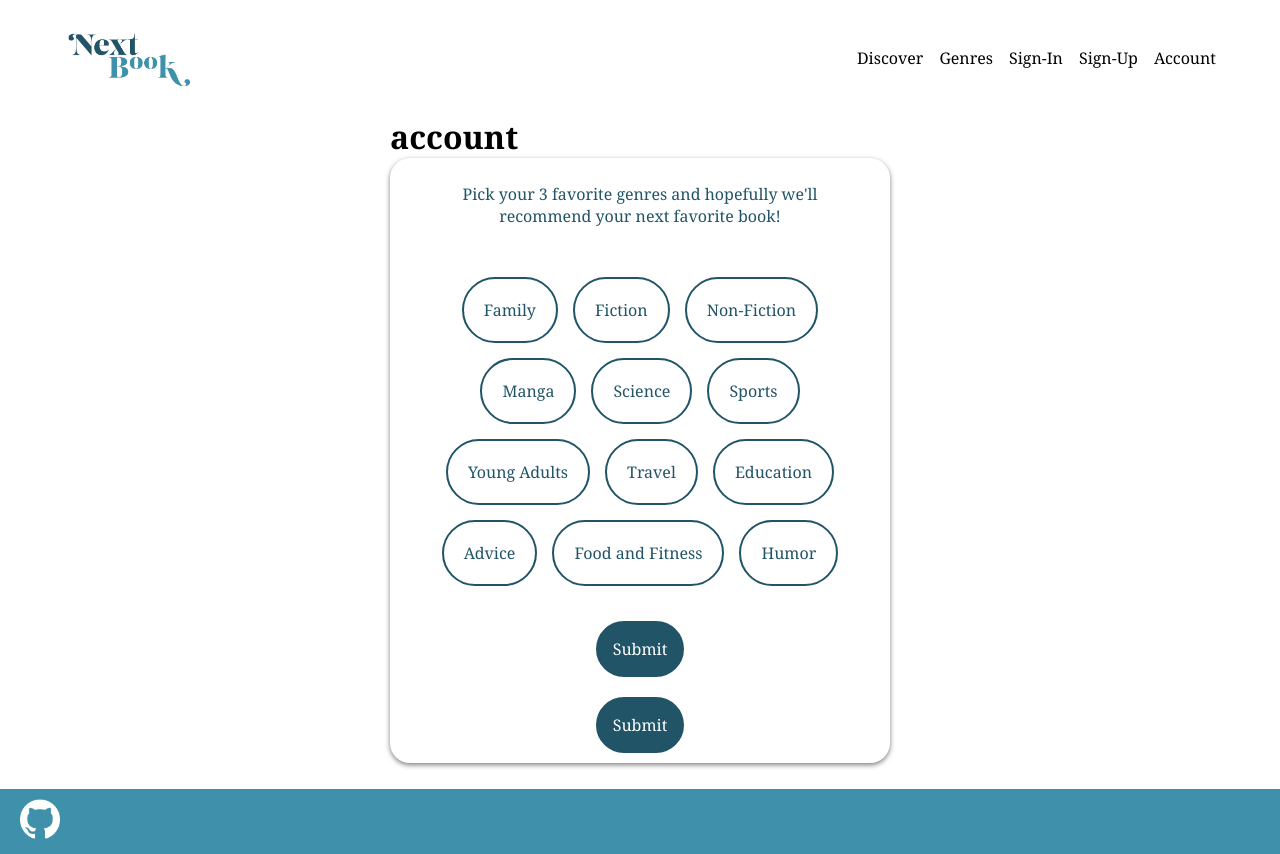
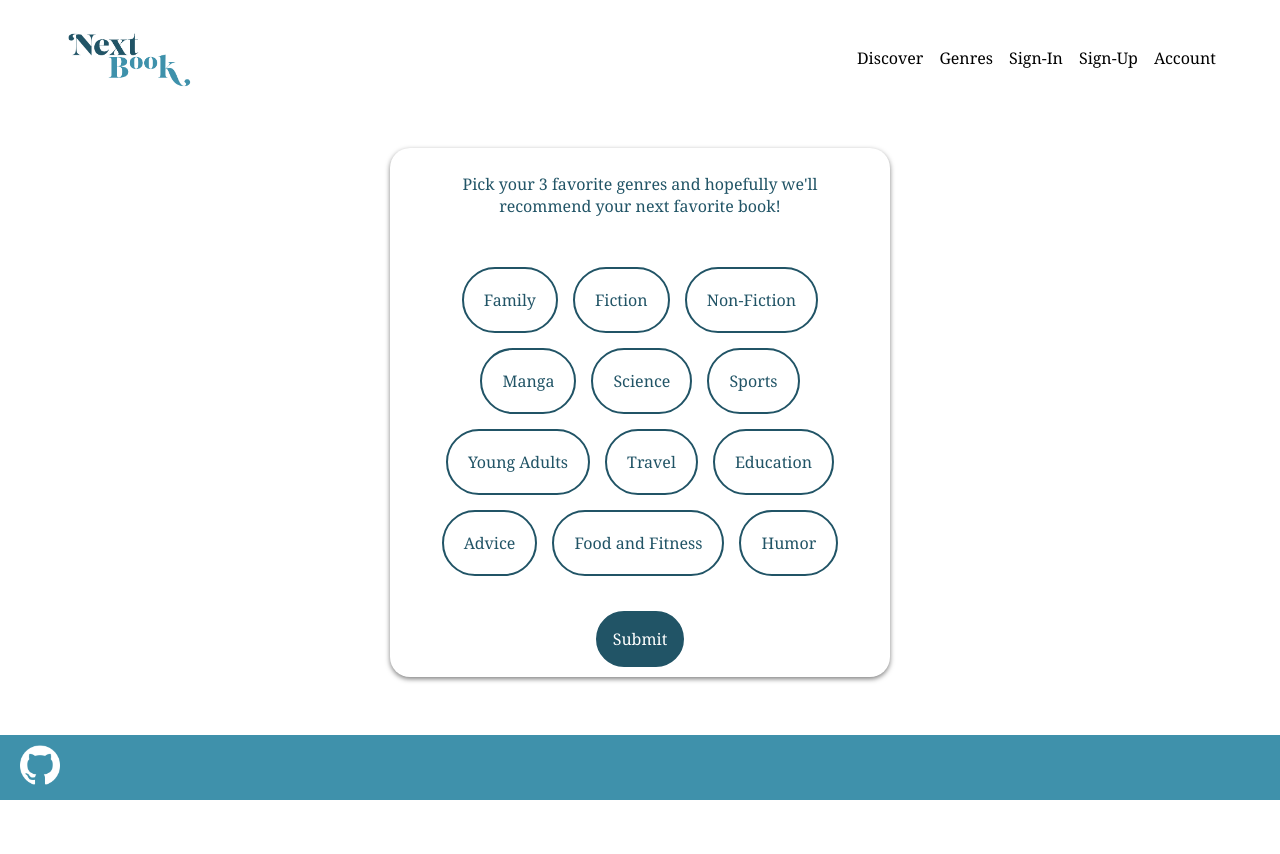
Before and after one commit to christinab980/bookProject, a React (Vite) app in the folder react-ui/: page /account in a window 1280 px wide. After the commit the page ends 800 px from the top, so only its background shows below. Built offline with nearby package versions, Linux system fonts and the light colour scheme; no server answers.

Commit message:
change component modal and account page due to changes based off genreButton component

```diff
--- a/react-ui/src/components/modal.jsx
+++ b/react-ui/src/components/modal.jsx
@@ -3,21 +3,18 @@ import GenreButtons from "./genreButtons"
 
 const Modal = () => {
 
-    const [showAccountPage, setShowAccountPage] = useState(false);
+    // const [showAccountPage, setShowAccountPage] = useState(false);
 
-    function handleGenreRecommendation() {
-        setShowAccountPage(true)
+    // function handleGenreRecommendation() {
+    //     setShowAccountPage(true)
 
-    }
+    // }
 
     return (
         <>
             <div className='modal-container'>
                 <h4 className='modal-heading'>Pick your 3 favorite genres and hopefully we'll recommend your next favorite book!</h4>
                 <GenreButtons />
-                <div  className='modal-button'>
-                    <button onClick={handleGenreRecommendation}> Submit</button>
-                </div>
             </div>
         </>
     )
--- a/react-ui/src/views/account.jsx
+++ b/react-ui/src/views/account.jsx
@@ -41,12 +41,13 @@ const Account = () => {
     }, [])
     return (
         <>
-            <h1>account</h1>
             {_favorites.length > 0 ? (
                 <div>account page</div>
-            ):(
+            ):
+            (
                 <Modal />
-            )}
+            )
+            }
         </>
 
 
```
